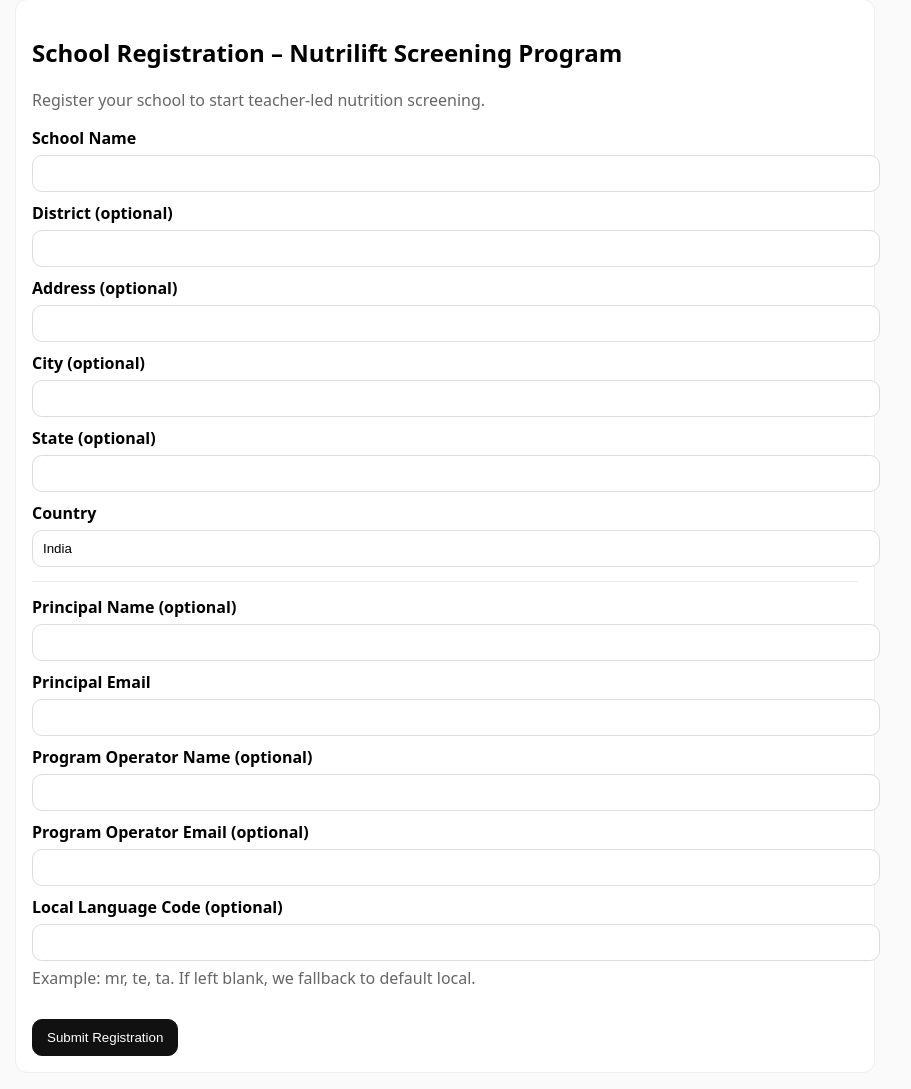
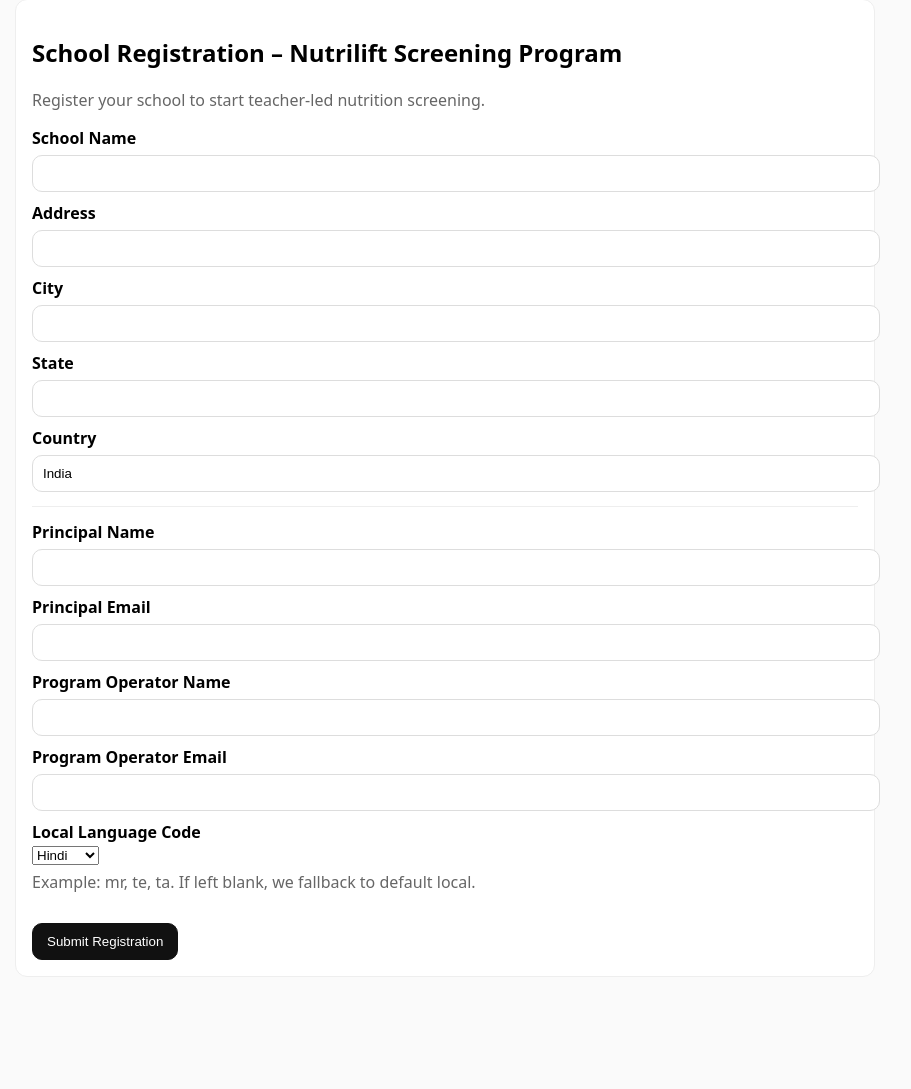
Before and after one commit to admin-masters/nutrilife, a Django app: page /screening-program/enroll/ in a window 1280 px wide. Shown: the part 243-1332 px from the top of the page, without its empty margins (195-1106 px from the left). After the commit the page ends 1203 px from the top, so only its background shows below. Run offline with Django 5.2, Linux system fonts and the light colour scheme; parts of the project's set-up code (start-up, migrations or seed data) failed here and were passed over.

Commit message:
Changed the enroll page

```diff
--- a/backend/screening_only/forms.py
+++ b/backend/screening_only/forms.py
@@ -3,23 +3,22 @@ from accounts.models import User
 
 class SchoolEnrollmentForm(forms.Form):
     school_name = forms.CharField(max_length=255)
-    district = forms.CharField(max_length=128, required=False)
-    address = forms.CharField(max_length=255, required=False)
+    #district = forms.CharField(max_length=128, required=False)
+    address = forms.CharField(max_length=255, required=True)
 
-    city = forms.CharField(max_length=100, required=False)
-    state = forms.CharField(max_length=100, required=False)
-    country = forms.CharField(max_length=64, required=False, initial="India")
+    city = forms.CharField(max_length=100, required=True)
+    state = forms.CharField(max_length=100, required=True)
+    country = forms.CharField(max_length=64, required=True, initial="India")
 
-    principal_name = forms.CharField(max_length=255, required=False)
+    principal_name = forms.CharField(max_length=255, required=True)
     principal_email = forms.EmailField()
 
-    operator_name = forms.CharField(max_length=255, required=False)
-    operator_email = forms.EmailField(required=False)
+    operator_name = forms.CharField(max_length=255, required=True)
+    operator_email = forms.EmailField(required=True)
 
-    local_language_code = forms.CharField(
-        max_length=12,
-        required=False,
-        help_text="Optional: ISO language code for local language (e.g., mr, te).",
+    local_language_code = forms.ChoiceField(
+        choices=[('hi', 'Hindi'), ('mr', 'Marathi')],
+        required=True,
     )
 
     def clean(self):
--- a/backend/templates/screening_only/admin_auth_required.html
+++ b/backend/templates/screening_only/admin_auth_required.html
@@ -15,7 +15,7 @@
 <body>
   <div class="card">
     <h2>Authentication required</h2>
-    <p>Sign in with your registered Google account to access the Nutrilift program.</p>
+
     <p class="muted">Authorized emails:</p>
     <ul class="muted">
       <li><code>{{ principal_email }}</code></li>
--- a/backend/templates/screening_only/enroll_school.html
+++ b/backend/templates/screening_only/enroll_school.html
@@ -34,22 +34,22 @@
 
       <label>School Name</label>{{ form.school_name }}
 
-      <label>District (optional)</label>{{ form.district }}
-      <label>Address (optional)</label>{{ form.address }}
 
-      <label>City (optional)</label>{{ form.city }}
-      <label>State (optional)</label>{{ form.state }}
+      <label>Address </label>{{ form.address }}
+
+      <label>City </label>{{ form.city }}
+      <label>State </label>{{ form.state }}
       <label>Country</label>{{ form.country }}
 
       <hr style="margin:14px 0;border:none;border-top:1px solid #eee">
 
-      <label>Principal Name (optional)</label>{{ form.principal_name }}
+      <label>Principal Name </label>{{ form.principal_name }}
       <label>Principal Email</label>{{ form.principal_email }}
 
-      <label>Program Operator Name (optional)</label>{{ form.operator_name }}
-      <label>Program Operator Email (optional)</label>{{ form.operator_email }}
+      <label>Program Operator Name </label>{{ form.operator_name }}
+      <label>Program Operator Email </label>{{ form.operator_email }}
 
-      <label>Local Language Code (optional)</label>
+      <label>Local Language Code </label>
       {{ form.local_language_code }}
       <p class="muted" style="margin-top:6px;">Example: mr, te, ta. If left blank, we fallback to default local.</p>
 
```
